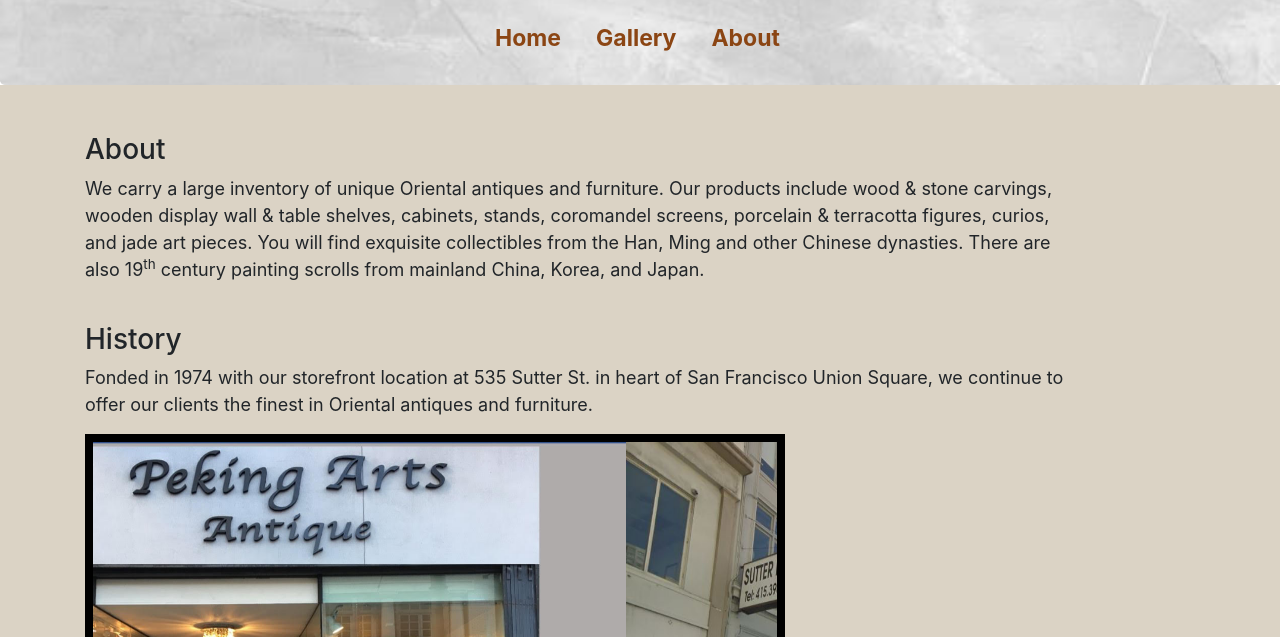
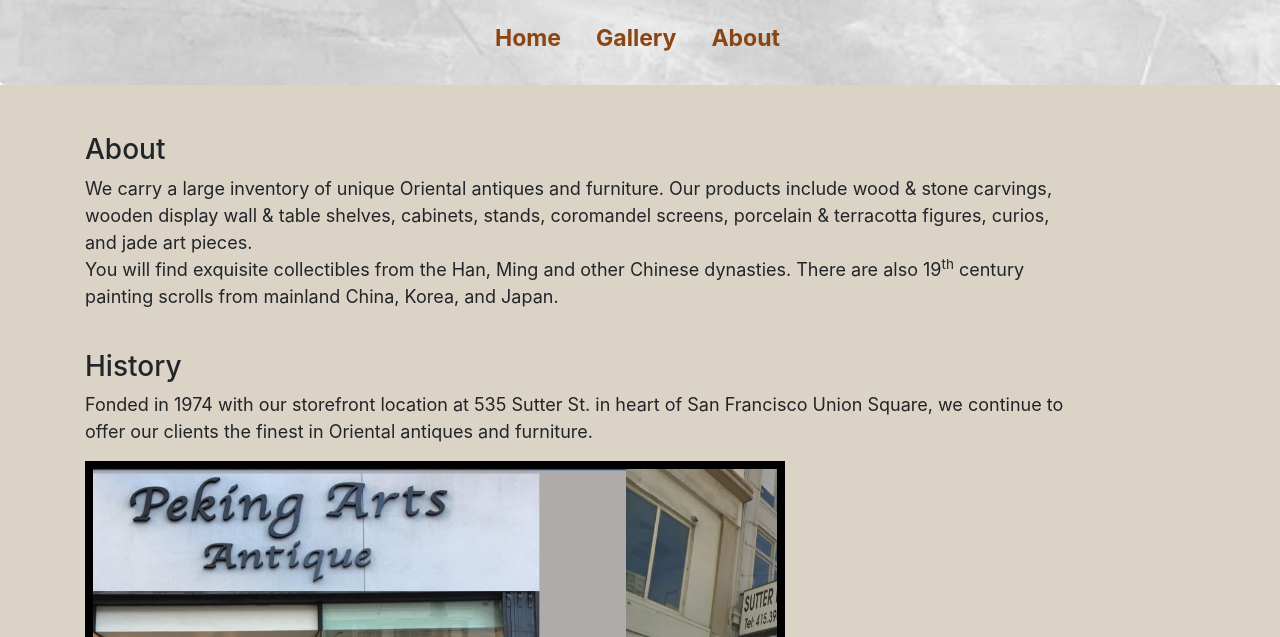
Before and after one commit to wongvi2000/wongvi2000.github.io, a plain HTML site: page about.html in a window 1280 px wide. Shown: the part 163-800 px from the top of the page. Drawn offline with nearby package versions, Linux system fonts and the light colour scheme; some packages are replaced by stand-ins of ours; a web font is replaced by a local one.

Commit message:
Update about.html

```diff
--- a/about.html
+++ b/about.html
@@ -51,7 +51,7 @@
             <div class="about-text">
                         <br><br>
                         <h3>About</h3>
-                        <p>We carry a large inventory of unique Oriental antiques and furniture.  Our products include wood & stone carvings, wooden display wall & table shelves, cabinets, stands, coromandel screens, porcelain & terracotta figures, curios, and jade art pieces. You will find exquisite collectibles from the Han, Ming and other Chinese dynasties. There are also 19<sup>th</sup> century painting scrolls from mainland China, Korea, and Japan.</p>
+                        <p>We carry a large inventory of unique Oriental antiques and furniture.  Our products include wood & stone carvings, wooden display wall & table shelves, cabinets, stands, coromandel screens, porcelain & terracotta figures, curios, and jade art pieces.<br>You will find exquisite collectibles from the Han, Ming and other Chinese dynasties. There are also 19<sup>th</sup> century painting scrolls from mainland China, Korea, and Japan.</p>
                         <br>
                         <h3>History</h3>
                         <p>Fonded in 1974 with our storefront location at 535 Sutter St. in heart of San Francisco Union Square, we continue to offer our clients the finest in Oriental antiques and furniture.</p>
```
